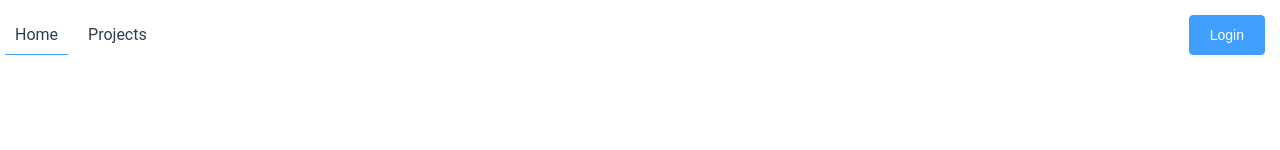
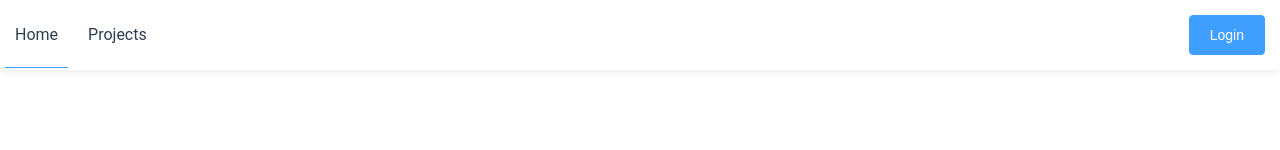
Before and after one commit to zachleong/12project, a Vue app: page / in a window 1280 px wide. Shown: the top 150 px of the page. Built offline with nearby package versions, Linux system fonts and the light colour scheme; no server answers.

Commit message:
made navbar more material themed

```diff
--- a/src/components/Navbar.vue
+++ b/src/components/Navbar.vue
@@ -59,7 +59,7 @@ export default {
 <style lang="scss" scoped>
 .navlink {
   text-decoration: none;
-  padding: 10px;
+  padding: 10px 10px 23px 10px;
   color: #2c3e50;
 }
 .router-link-exact-active {
@@ -83,8 +83,8 @@ export default {
   width: 100%;
   height: 70px;
   display: inline-block;
-  //   -webkit-box-shadow: 0 1px 7px 0 rgba(0, 0, 0, 0.1);
-  //   box-shadow: 0 1px 7px 0 rgba(0, 0, 0, 0.1);
+  -webkit-box-shadow: 0 1px 7px 0 rgba(0, 0, 0, 0.1);
+  box-shadow: 0 1px 7px 0 rgba(0, 0, 0, 0.1);
 }
 .center {
   text-align: center;
```
